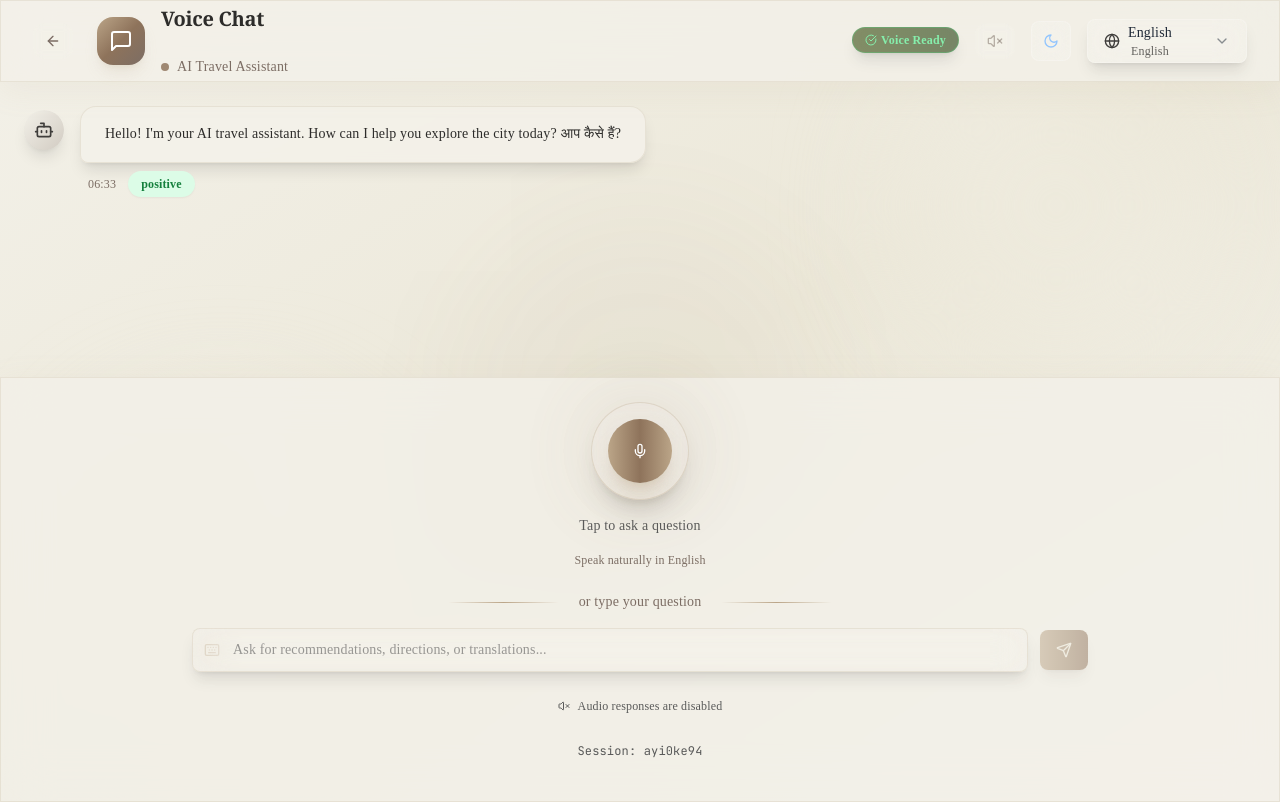
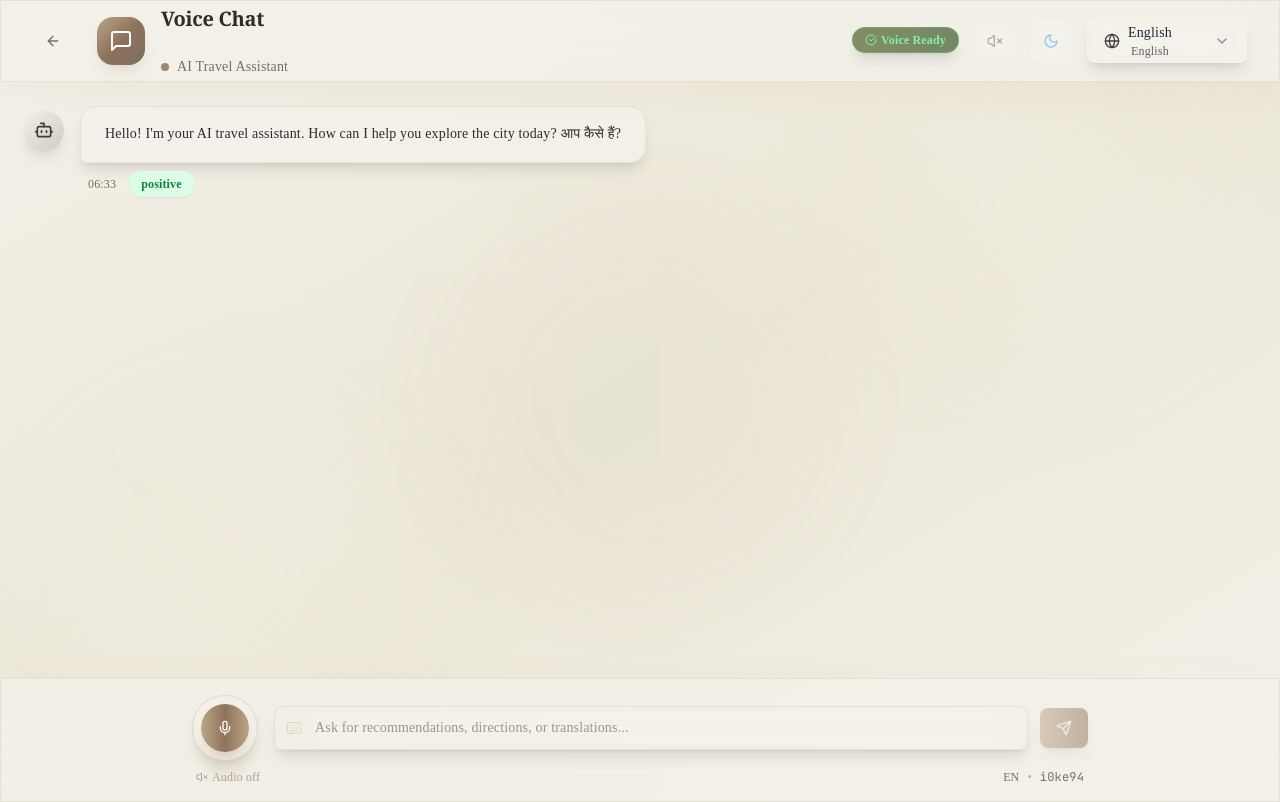
Before and after one commit to HACKTHEMM/VOCE_Team_HackThem_Submission, a Next.js app in the folder frontend/: page /chat in a window 1280 px wide. Both pictures are taken after a click on the button 995 px from the left and 41 px from the top of the page. Built offline with nearby package versions, Linux system fonts and the light colour scheme.

Commit message:
chat fix

```diff
--- a/frontend/app/chat/page.tsx
+++ b/frontend/app/chat/page.tsx
@@ -509,86 +509,71 @@ export default function ChatPage() {
             <div ref={messagesEndRef} />
           </div>
 
-          {/* Input Area */}
-          <div className="border-t border-[#BBA588]/20 dark:border-[#BBA588]/20 glass-classic p-3 sm:p-6">
-            <div className="max-w-4xl mx-auto space-y-4 sm:space-y-6">
-              {/* Enhanced Voice Input Section */}
-              <div className="flex items-center justify-center">
-                <div className="flex flex-col items-center space-y-3 sm:space-y-4">
-                  <div className="relative group">
-                    <div className="absolute inset-0 bg-gradient-to-r from-[#BBA588]/20 via-[#8E735B]/20 to-[#7C6D64]/20 rounded-full blur-xl sm:blur-2xl animate-pulse-slow group-hover:blur-lg sm:group-hover:blur-xl transition-all duration-500"></div>
-                    <div className="relative bg-[#F3F1E9]/20 dark:bg-[#1E1E1E]/20 backdrop-blur-lg border border-[#BBA588]/30 dark:border-[#BBA588]/20 rounded-full p-3 sm:p-4 shadow-xl">
+          {/* Compact Input Area - Claude-like Design */}
+          <div className="border-t border-[#BBA588]/20 dark:border-[#BBA588]/20 glass-classic p-3 sm:p-4">
+            <div className="max-w-4xl mx-auto">
+              {/* Compact Input Row */}
+              <div className="flex items-center space-x-3 sm:space-x-4">
+                {/* Voice Button */}
+                <div className="relative flex-shrink-0">
+                  <div className="relative bg-[#F3F1E9]/20 dark:bg-[#1E1E1E]/20 backdrop-blur-lg border border-[#BBA588]/30 dark:border-[#BBA588]/20 rounded-full p-2 shadow-lg">
                     <VoiceRecognition
                       isListening={isListening}
                       onListeningChange={handleVoiceListeningChange}
                       onResult={handleVoiceResult}
                       language={currentLanguage}
-                        size="md"
+                      size="sm"
                       isAudioPlaying={isAudioPlaying}
                       onStopAudio={stopAudio}
                     />
                   </div>
                 </div>
-                  <div className="text-center space-y-1 px-4">
-                    <p className="text-sm text-[#5A5A5A] dark:text-[#B6B6B6] font-medium font-serif">
-                      {isListening ? "🎤 Listening... Ask me anything about the city" : "Tap to ask a question"}
-                    </p>
-                    <p className="text-xs text-[#7C6D64] dark:text-[#BBA588] font-serif">
-                      Speak naturally in {currentLanguage === 'hi' ? 'Hindi or English' : 'English'}
-                    </p>
-                  </div>
+
+                {/* Text Input */}
+                <div className="flex-1">
+                  <TextInputFallback
+                    onSend={handleSendMessage}
+                    placeholder={isListening ? "🎤 Listening..." : "Ask for recommendations, directions, or translations..."}
+                    disabled={isTyping}
+                  />
                 </div>
               </div>
 
-              {/* Enhanced Text Input Fallback */}
-              <div className="space-y-4">
-                <div className="flex items-center justify-center px-4">
-                  <div className="flex items-center space-x-2 sm:space-x-3 w-full max-w-sm">
-                    <div className="h-px bg-gradient-to-r from-transparent via-[#BBA588] dark:via-[#8E735B] to-transparent flex-1"></div>
-                    <span className="text-xs sm:text-sm text-[#7C6D64] dark:text-[#BBA588] font-medium px-2 whitespace-nowrap font-serif">or type your question</span>
-                    <div className="h-px bg-gradient-to-r from-transparent via-[#BBA588] dark:via-[#8E735B] to-transparent flex-1"></div>
-                  </div>
-                </div>
-                <TextInputFallback
-                  onSend={handleSendMessage}
-                  placeholder={`Ask for recommendations, directions, or translations...`}
-                  disabled={isTyping}
-                />
-              </div>
-
-              {/* Status Messages */}
+              {/* Compact Status Row */}
+              <div className="flex items-center justify-between mt-2 px-1">
+                <div className="flex items-center space-x-4 text-xs">
+                  {/* Voice Status */}
                   {isListening && (
-                <div className="text-center text-[#7C6D64] dark:text-[#BBA588] text-sm animate-pulse px-4">
-                  <p className="flex items-center justify-center space-x-2">
-                    <span className="w-2 h-2 bg-[#8E735B] rounded-full animate-pulse"></span>
-                    <span className="font-serif">Listening... Speak clearly</span>
-                  </p>
+                    <div className="flex items-center space-x-1 text-[#8E735B] dark:text-[#BBA588]">
+                      <span className="w-1.5 h-1.5 bg-[#8E735B] rounded-full animate-pulse"></span>
+                      <span className="font-serif">Listening</span>
                     </div>
                   )}
 
                   {/* Audio Status */}
-              {!isAudioEnabled && (
-                <div className="text-center text-[#7C6D64] dark:text-[#BBA588] text-xs px-4">
-                  <p className="flex items-center justify-center space-x-2">
-                    <VolumeX className="h-3 w-3" />
-                    <span className="font-serif">Audio responses are disabled</span>
-                  </p>
+                  {isAudioPlaying && isAudioEnabled && (
+                    <div className="flex items-center space-x-1 text-[#8E735B] dark:text-[#BBA588]">
+                      <Volume2 className="h-3 w-3 animate-pulse" />
+                      <span className="font-serif">Playing</span>
                     </div>
                   )}
 
-              {/* Audio Playing Status */}
-              {isAudioPlaying && isAudioEnabled && (
-                <div className="text-center text-[#8E735B] dark:text-[#BBA588] text-xs px-4">
-                  <p className="flex items-center justify-center space-x-2">
-                    <Volume2 className="h-3 w-3 animate-pulse" />
-                    <span className="font-serif">Playing audio response...</span>
-                  </p>
+                  {!isAudioEnabled && (
+                    <div className="flex items-center space-x-1 text-[#7C6D64]/60 dark:text-[#BBA588]/60">
+                      <VolumeX className="h-3 w-3" />
+                      <span className="font-serif">Audio off</span>
                     </div>
                   )}
+                </div>
 
-              {/* Session Debug Info (remove in production) */}
-              <div className="text-center text-[#7C6D64] dark:text-[#BBA588] text-xs px-4">
-                <p className="font-mono">Session: {sessionId.slice(-8)}</p>
+                {/* Language & Session Info */}
+                <div className="flex items-center space-x-2 text-xs text-[#7C6D64] dark:text-[#BBA588]">
+                  <span className="font-serif">
+                    {currentLanguage === 'hi' ? 'हिंदी/EN' : 'EN'}
+                  </span>
+                  <span className="text-[#7C6D64]/50 dark:text-[#BBA588]/50">•</span>
+                  <span className="font-mono">{sessionId.slice(-6)}</span>
+                </div>
               </div>
             </div>
           </div>
```
Lines whose indentation alone changed are shown as unchanged.
